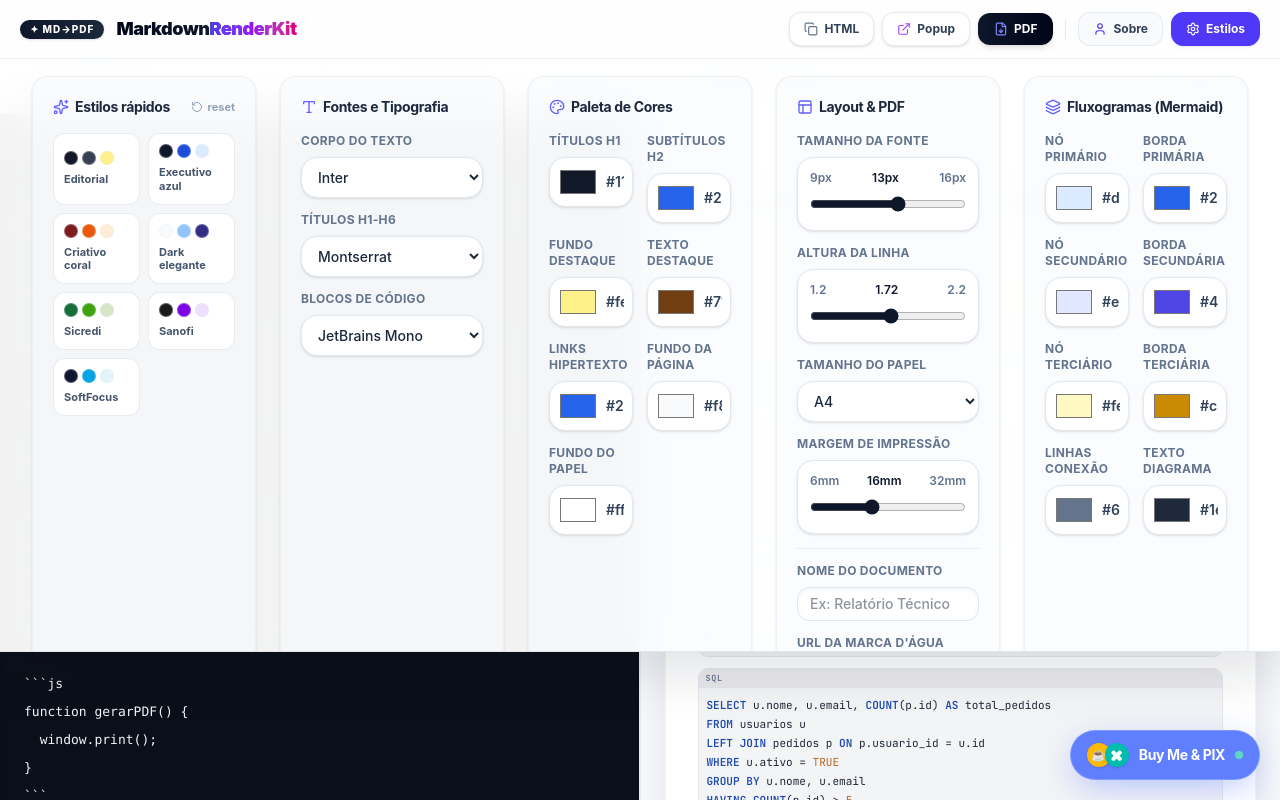
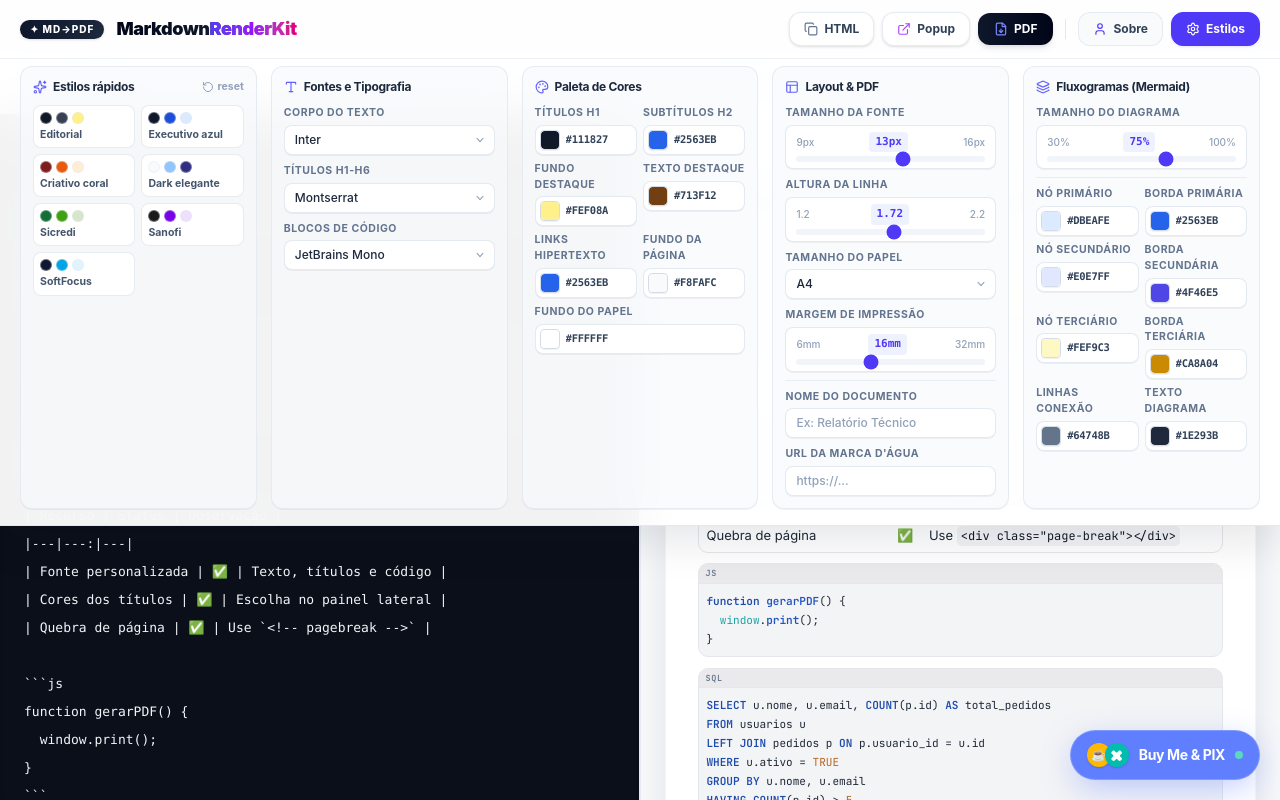
Before and after one commit to AlexandreDeCarli/MarkdownRenderKit, a React (Vite) app: page / in a window 1280 px wide. Both pictures are taken after a click on the button "Estilos". Built offline with nearby package versions, Linux system fonts and the light colour scheme.

Commit message:
feat: compact settings panel controls and add mermaid diagram scale control

```diff
--- a/src/application/cssBuilder.js
+++ b/src/application/cssBuilder.js
@@ -387,7 +387,7 @@ export function buildCss(settings, forPrint = false) {
     /* ── Mermaid diagrams ── */
     .formatted-document .mermaid-block {
       margin: 0.8em 0;
-      padding: 1em 0.7em;
+      padding: 0.8em 0.6em;
       border-radius: 10px;
       border: 1px solid var(--border);
       background: var(--code-bg);
@@ -398,8 +398,12 @@ export function buildCss(settings, forPrint = false) {
     }
 
     .formatted-document .mermaid-block svg {
+      zoom: ${(settings.mermaidScale ?? 75) / 100};
       max-width: 100%;
       height: auto;
+      display: inline-block;
+      margin: 0 auto;
+      transition: zoom 0.15s ease-out;
     }
 
     .formatted-document hr {
@@ -489,7 +493,7 @@ export function buildCss(settings, forPrint = false) {
         border-radius: 0;
       }
 
-      h1, h2, h3, h4, h5, h6, blockquote, pre, table, img {
+      h1, h2, h3, h4, h5, h6, blockquote, pre, table, img, .mermaid-block {
         break-inside: avoid;
         page-break-inside: avoid;
       }
--- a/src/domain/entities/settings.js
+++ b/src/domain/entities/settings.js
@@ -40,6 +40,7 @@ export const codeFontOptions = [
  * @property {string} flowTertiaryBorder
  * @property {string} flowLineColor
  * @property {string} flowTextColor
+ * @property {number} [mermaidScale]
  * @property {number} fontSize
  * @property {number} lineHeight
  * @property {number} pageWidth
@@ -62,7 +63,7 @@ export const defaultSettings = {
   linkColor: "#2563eb",
   pageBg: "#f8fafc",
   paperBg: "#ffffff",
-  // Flowchart / Mermaid colors
+  // Flowchart / Mermaid colors & scale
   flowPrimaryBg: "#dbeafe",
   flowPrimaryBorder: "#2563eb",
   flowSecondaryBg: "#e0e7ff",
@@ -71,6 +72,7 @@ export const defaultSettings = {
   flowTertiaryBorder: "#ca8a04",
   flowLineColor: "#64748b",
   flowTextColor: "#1e293b",
+  mermaidScale: 75,
   fontSize: 13,
   lineHeight: 1.72,
   pageWidth: 880,
--- a/src/presentation/components/ColorInput.jsx
+++ b/src/presentation/components/ColorInput.jsx
@@ -8,17 +8,25 @@ export default function ColorInput({ value, onChange }) {
   const safeValue = /^#[0-9a-f]{6}$/i.test(value || "") ? value : "#000000";
 
   return (
-    <div className="flex items-center gap-2 rounded-2xl border border-slate-200 bg-white p-2 shadow-sm">
-      <input
-        type="color"
-        value={safeValue}
-        onChange={(e) => onChange(e.target.value)}
-        className="h-8 w-10 cursor-pointer rounded-lg border-0 bg-transparent p-0"
-      />
+    <div className="group flex items-center gap-1.5 rounded-lg border border-slate-200/90 bg-white p-1 pr-1.5 shadow-2xs transition-all hover:border-slate-300 focus-within:border-indigo-400 focus-within:ring-2 focus-within:ring-indigo-100">
+      <label className="relative flex h-5 w-5 shrink-0 cursor-pointer items-center justify-center overflow-hidden rounded border border-slate-300/80 shadow-2xs transition-transform group-hover:scale-105">
+        <input
+          type="color"
+          value={safeValue}
+          onChange={(e) => onChange(e.target.value)}
+          className="absolute inset-0 h-[200%] w-[200%] -translate-x-1/4 -translate-y-1/4 cursor-pointer opacity-0"
+        />
+        <span
+          className="h-full w-full rounded"
+          style={{ backgroundColor: safeValue }}
+        />
+      </label>
       <input
         value={value}
         onChange={(e) => onChange(e.target.value)}
-        className="min-w-0 flex-1 bg-transparent text-sm font-semibold text-slate-700 outline-none"
+        className="min-w-0 flex-1 bg-transparent font-mono text-[10.5px] font-bold uppercase tracking-tight text-slate-700 outline-none"
+        maxLength={7}
+        spellCheck={false}
       />
     </div>
   );
--- a/src/presentation/components/Field.jsx
+++ b/src/presentation/components/Field.jsx
@@ -8,8 +8,8 @@ import Icon from "./Icon.jsx";
 export default function Field({ label, children, icon }) {
   return (
     <label className="block">
-      <span className="mb-2 flex items-center gap-2 text-xs font-bold uppercase tracking-wide text-slate-500">
-        {icon ? <Icon name={icon} className="h-4 min-w-4 text-[12px]" /> : null}
+      <span className="mb-1 flex items-center gap-1.5 text-[10.5px] font-bold uppercase tracking-wider text-slate-500 select-none">
+        {icon ? <Icon name={icon} className="h-3.5 min-w-3.5 text-[11px]" /> : null}
         {label}
       </span>
       {children}
--- a/src/presentation/components/Select.jsx
+++ b/src/presentation/components/Select.jsx
@@ -6,12 +6,19 @@ import React from "react";
  */
 export default function Select({ value, onChange, children }) {
   return (
+    <div className="relative">
       <select
-      className="w-full rounded-2xl border border-slate-200 bg-white px-3 py-2.5 text-sm font-medium text-slate-800 shadow-sm outline-none transition focus:border-slate-400 focus:ring-4 focus:ring-slate-100"
+        className="w-full appearance-none rounded-lg border border-slate-200/90 bg-white px-2.5 py-1.5 pr-7 text-xs font-medium text-slate-800 shadow-2xs outline-none transition-all hover:border-slate-300 focus:border-indigo-400 focus:ring-2 focus:ring-indigo-100 cursor-pointer"
         value={value}
         onChange={(e) => onChange(e.target.value)}
       >
         {children}
       </select>
+      <div className="pointer-events-none absolute right-2 top-1/2 -translate-y-1/2 text-slate-400">
+        <svg className="h-3.5 w-3.5" viewBox="0 0 20 20" fill="currentColor">
+          <path fillRule="evenodd" d="M5.23 7.21a.75.75 0 011.06.02L10 11.168l3.71-3.938a.75.75 0 111.08 1.04l-4.25 4.5a.75.75 0 01-1.08 0l-4.25-4.5a.75.75 0 01.02-1.06z" clipRule="evenodd" />
+        </svg>
+      </div>
+    </div>
   );
 }
--- a/src/presentation/components/SettingsPanel.jsx
+++ b/src/presentation/components/SettingsPanel.jsx
@@ -8,58 +8,68 @@ import ColorInput from "./ColorInput.jsx";
 import Slider from "./Slider.jsx";
 
 /**
- * Premium Collapsible Styles Configuration Panel in Light Theme.
+ * Painel compacto e refinado de configuração de estilos.
  * @param {{ settings: Object, onUpdate: (key: string, value: any) => void, onApplyPreset: (preset: Object) => void, onReset: () => void }} props
  */
 export default function SettingsPanel({ settings, onUpdate, onApplyPreset, onReset }) {
   return (
-    <div className="absolute left-0 right-0 top-[52px] z-30 max-h-[75vh] overflow-auto border-b border-slate-200 bg-white/95 px-8 py-6 shadow-[0_20px_50px_rgba(15,23,42,0.12)] backdrop-blur-xl animate-fade-in custom-scrollbar">
-      <div className="mx-auto grid max-w-[1600px] gap-6 md:grid-cols-2 lg:grid-cols-5">
+    <div className="absolute left-0 right-0 top-[50px] z-30 max-h-[68vh] overflow-auto border-b border-slate-200 bg-white/95 px-5 py-4 shadow-[0_16px_40px_rgba(15,23,42,0.1)] backdrop-blur-xl animate-fade-in custom-scrollbar">
+      <div className="mx-auto grid max-w-[1550px] gap-3.5 md:grid-cols-2 lg:grid-cols-5">
 
         {/* Section 1: Presets */}
-        <section className="bg-slate-50/50 border border-slate-200/50 p-5 rounded-2xl shadow-sm flex flex-col justify-between">
+        <section className="flex flex-col justify-between rounded-xl border border-slate-200/80 bg-slate-50/70 p-3 shadow-2xs">
           <div>
-            <div className="mb-4 flex items-center justify-between">
+            <div className="mb-2.5 flex items-center justify-between">
               <div className="flex items-center gap-1.5">
-                <Sparkles className="h-4 w-4 text-indigo-500" />
-                <h3 className="text-sm font-bold font-outfit text-slate-800 tracking-tight">Estilos rápidos</h3>
+                <Sparkles className="h-3.5 w-3.5 text-indigo-500" />
+                <h3 className="font-outfit text-xs font-bold tracking-tight text-slate-800">Estilos rápidos</h3>
               </div>
               <button
                 id="btn-reset-settings"
                 onClick={onReset}
-                className="inline-flex items-center gap-1 text-[11px] font-bold text-slate-400 hover:text-indigo-600 transition-all duration-200 cursor-pointer"
+                className="inline-flex cursor-pointer items-center gap-1 text-[10.5px] font-bold text-slate-400 transition-colors hover:text-indigo-600"
+                title="Restaurar padrões"
               >
                 <RotateCcw className="h-3 w-3" />
                 <span>reset</span>
               </button>
             </div>
 
-            <div className="grid grid-cols-2 gap-2">
-              {presets.map((preset) => (
+            <div className="grid grid-cols-2 gap-1.5">
+              {presets.map((preset) => {
+                const isActive = settings.titleColor === preset.titleColor && settings.h2Color === preset.h2Color;
+                return (
                   <button
                     key={preset.name}
                     onClick={() => onApplyPreset(preset)}
-                  className="rounded-xl border border-slate-200/80 bg-white p-2.5 text-left transition-all duration-200 hover:border-indigo-200 hover:bg-indigo-50/20 hover:shadow-sm cursor-pointer group active:scale-95"
+                    className={`group cursor-pointer rounded-lg border p-1.5 text-left transition-all duration-150 active:scale-95 ${
+                      isActive
+                        ? "border-indigo-400 bg-indigo-50/50 shadow-2xs ring-1 ring-indigo-300/50"
+                        : "border-slate-200/80 bg-white hover:border-indigo-200 hover:bg-indigo-50/20"
+                    }`}
                   >
-                  <div className="mb-2 flex gap-1">
-                    <span className="h-3.5 w-3.5 rounded-full border border-slate-200/30 group-hover:scale-105 transition-transform" style={{ background: preset.titleColor }} />
-                    <span className="h-3.5 w-3.5 rounded-full border border-slate-200/30 group-hover:scale-105 transition-transform" style={{ background: preset.h2Color }} />
-                    <span className="h-3.5 w-3.5 rounded-full border border-slate-200/30 group-hover:scale-105 transition-transform" style={{ background: preset.highlightColor }} />
+                    <div className="mb-1 flex gap-1">
+                      <span className="h-3 w-3 rounded-full border border-slate-200/40 transition-transform group-hover:scale-105" style={{ background: preset.titleColor }} />
+                      <span className="h-3 w-3 rounded-full border border-slate-200/40 transition-transform group-hover:scale-105" style={{ background: preset.h2Color }} />
+                      <span className="h-3 w-3 rounded-full border border-slate-200/40 transition-transform group-hover:scale-105" style={{ background: preset.highlightColor }} />
                     </div>
-                  <span className="text-[11px] font-bold text-slate-600 group-hover:text-slate-900 leading-tight block">{preset.name}</span>
+                    <span className={`block truncate text-[10.5px] font-bold leading-tight ${isActive ? "text-indigo-900" : "text-slate-600 group-hover:text-slate-900"}`}>
+                      {preset.name}
+                    </span>
                   </button>
-              ))}
+                );
+              })}
             </div>
           </div>
         </section>
 
         {/* Section 2: Fonts */}
-        <section className="bg-slate-50/50 border border-slate-200/50 p-5 rounded-2xl shadow-sm">
-          <div className="mb-4 flex items-center gap-1.5">
-            <Type className="h-4 w-4 text-indigo-500" />
-            <h3 className="text-sm font-bold font-outfit text-slate-800 tracking-tight">Fontes e Tipografia</h3>
+        <section className="rounded-xl border border-slate-200/80 bg-slate-50/70 p-3 shadow-2xs">
+          <div className="mb-2.5 flex items-center gap-1.5">
+            <Type className="h-3.5 w-3.5 text-indigo-500" />
+            <h3 className="font-outfit text-xs font-bold tracking-tight text-slate-800">Fontes e Tipografia</h3>
           </div>
-          <div className="space-y-3.5">
+          <div className="space-y-2">
             <Field label="Corpo do Texto">
               <Select value={settings.bodyFont} onChange={(v) => onUpdate("bodyFont", v)}>
                 {fontOptions.map((f) => <option key={f.label} value={f.value}>{f.label}</option>)}
@@ -79,12 +89,12 @@ export default function SettingsPanel({ settings, onUpdate, onApplyPreset, onRes
         </section>
 
         {/* Section 3: Colors */}
-        <section className="bg-slate-50/50 border border-slate-200/50 p-5 rounded-2xl shadow-sm">
-          <div className="mb-4 flex items-center gap-1.5">
-            <Palette className="h-4 w-4 text-indigo-500" />
-            <h3 className="text-sm font-bold font-outfit text-slate-800 tracking-tight">Paleta de Cores</h3>
+        <section className="rounded-xl border border-slate-200/80 bg-slate-50/70 p-3 shadow-2xs">
+          <div className="mb-2.5 flex items-center gap-1.5">
+            <Palette className="h-3.5 w-3.5 text-indigo-500" />
+            <h3 className="font-outfit text-xs font-bold tracking-tight text-slate-800">Paleta de Cores</h3>
           </div>
-          <div className="grid grid-cols-2 gap-3.5">
+          <div className="grid grid-cols-2 gap-1.5">
             <Field label="Títulos H1">
               <ColorInput value={settings.titleColor} onChange={(v) => onUpdate("titleColor", v)} />
             </Field>
@@ -103,19 +113,21 @@ export default function SettingsPanel({ settings, onUpdate, onApplyPreset, onRes
             <Field label="Fundo da Página">
               <ColorInput value={settings.pageBg} onChange={(v) => onUpdate("pageBg", v)} />
             </Field>
+            <div className="col-span-2">
               <Field label="Fundo do Papel">
                 <ColorInput value={settings.paperBg} onChange={(v) => onUpdate("paperBg", v)} />
               </Field>
             </div>
+          </div>
         </section>
 
         {/* Section 4: Layout & PDF */}
-        <section className="bg-slate-50/50 border border-slate-200/50 p-5 rounded-2xl shadow-sm">
-          <div className="mb-4 flex items-center gap-1.5">
-            <Layout className="h-4 w-4 text-indigo-500" />
-            <h3 className="text-sm font-bold font-outfit text-slate-800 tracking-tight">Layout & PDF</h3>
+        <section className="rounded-xl border border-slate-200/80 bg-slate-50/70 p-3 shadow-2xs">
+          <div className="mb-2.5 flex items-center gap-1.5">
+            <Layout className="h-3.5 w-3.5 text-indigo-500" />
+            <h3 className="font-outfit text-xs font-bold tracking-tight text-slate-800">Layout & PDF</h3>
           </div>
-          <div className="space-y-3.5">
+          <div className="space-y-2">
             <Field label="Tamanho da Fonte">
               <Slider value={settings.fontSize} min={9} max={16} suffix="px" onChange={(v) => onUpdate("fontSize", v)} />
             </Field>
@@ -135,11 +147,11 @@ export default function SettingsPanel({ settings, onUpdate, onApplyPreset, onRes
             </Field>
 
             {/* Header/Footer Document properties */}
-            <div className="pt-3.5 mt-3 border-t border-slate-200/80 space-y-3.5">
+            <div className="space-y-2 border-t border-slate-200/70 pt-2">
               <Field label="Nome do Documento">
                 <input
                   type="text"
-                  className="w-full text-sm border border-slate-200 rounded-xl px-3 py-1.5 bg-white text-slate-800 outline-none focus:border-indigo-400 focus:ring-1 focus:ring-indigo-400/30 transition-all duration-200 shadow-inner font-medium"
+                  className="w-full rounded-lg border border-slate-200/90 bg-white px-2.5 py-1.5 text-xs font-medium text-slate-800 shadow-2xs outline-none transition-all hover:border-slate-300 focus:border-indigo-400 focus:ring-2 focus:ring-indigo-100 placeholder:text-slate-400"
                   value={settings.documentName || ""}
                   onChange={(e) => onUpdate("documentName", e.target.value)}
                   placeholder="Ex: Relatório Técnico"
@@ -148,7 +160,7 @@ export default function SettingsPanel({ settings, onUpdate, onApplyPreset, onRes
               <Field label="URL da Marca D'água">
                 <input
                   type="text"
-                  className="w-full text-sm border border-slate-200 rounded-xl px-3 py-1.5 bg-white text-slate-800 outline-none focus:border-indigo-400 focus:ring-1 focus:ring-indigo-400/30 transition-all duration-200 shadow-inner font-medium"
+                  className="w-full rounded-lg border border-slate-200/90 bg-white px-2.5 py-1.5 text-xs font-medium text-slate-800 shadow-2xs outline-none transition-all hover:border-slate-300 focus:border-indigo-400 focus:ring-2 focus:ring-indigo-100 placeholder:text-slate-400"
                   value={settings.watermarkUrl || ""}
                   onChange={(e) => onUpdate("watermarkUrl", e.target.value)}
                   placeholder="https://..."
@@ -159,12 +171,27 @@ export default function SettingsPanel({ settings, onUpdate, onApplyPreset, onRes
         </section>
 
         {/* Section 5: Flowchart / Mermaid */}
-        <section className="bg-slate-50/50 border border-slate-200/50 p-5 rounded-2xl shadow-sm">
-          <div className="mb-4 flex items-center gap-1.5">
-            <Layers className="h-4 w-4 text-indigo-500" />
-            <h3 className="text-sm font-bold font-outfit text-slate-800 tracking-tight">Fluxogramas (Mermaid)</h3>
+        <section className="rounded-xl border border-slate-200/80 bg-slate-50/70 p-3 shadow-2xs">
+          <div className="mb-2.5 flex items-center gap-1.5">
+            <Layers className="h-3.5 w-3.5 text-indigo-500" />
+            <h3 className="font-outfit text-xs font-bold tracking-tight text-slate-800">Fluxogramas (Mermaid)</h3>
           </div>
-          <div className="grid grid-cols-2 gap-3.5">
+
+          {/* Controle de Tamanho / Escala dos Diagramas */}
+          <div className="mb-2">
+            <Field label="Tamanho do Diagrama">
+              <Slider
+                value={settings.mermaidScale ?? 75}
+                min={30}
+                max={100}
+                step={5}
+                suffix="%"
+                onChange={(v) => onUpdate("mermaidScale", v)}
+              />
+            </Field>
+          </div>
+
+          <div className="grid grid-cols-2 gap-1.5 border-t border-slate-200/70 pt-2">
             <Field label="Nó Primário">
               <ColorInput value={settings.flowPrimaryBg} onChange={(v) => onUpdate("flowPrimaryBg", v)} />
             </Field>
--- a/src/presentation/components/Slider.jsx
+++ b/src/presentation/components/Slider.jsx
@@ -6,10 +6,12 @@ import React from "react";
  */
 export default function Slider({ value, min, max, step = 1, onChange, suffix = "" }) {
   return (
-    <div className="rounded-2xl border border-slate-200 bg-white p-3 shadow-sm">
-      <div className="mb-2 flex justify-between text-xs font-semibold text-slate-500">
+    <div className="rounded-lg border border-slate-200/90 bg-white px-2.5 py-1.5 shadow-2xs transition-all hover:border-slate-300">
+      <div className="mb-1 flex items-center justify-between text-[10px] font-medium text-slate-400 select-none">
         <span>{min}{suffix}</span>
-        <span className="text-slate-900">{value}{suffix}</span>
+        <span className="rounded bg-indigo-50 px-1.5 py-0.5 font-mono text-[11px] font-bold text-indigo-600">
+          {value}{suffix}
+        </span>
         <span>{max}{suffix}</span>
       </div>
       <input
@@ -19,7 +21,7 @@ export default function Slider({ value, min, max, step = 1, onChange, suffix = "
         step={step}
         value={value}
         onChange={(e) => onChange(Number(e.target.value))}
-        className="w-full accent-slate-900"
+        className="h-1.5 w-full cursor-pointer appearance-none rounded-lg bg-slate-100 accent-indigo-600 outline-none transition-all block"
       />
     </div>
   );
```
Also changed, not shown: src/application/selfTests.js (+8 -0 lines). Lines whose indentation alone changed are shown as unchanged.
